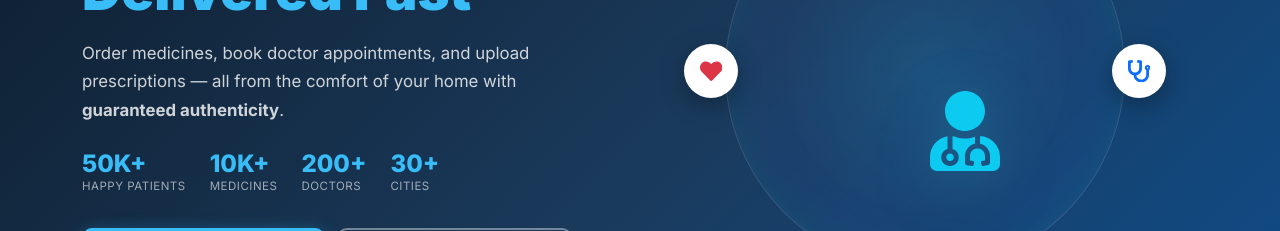
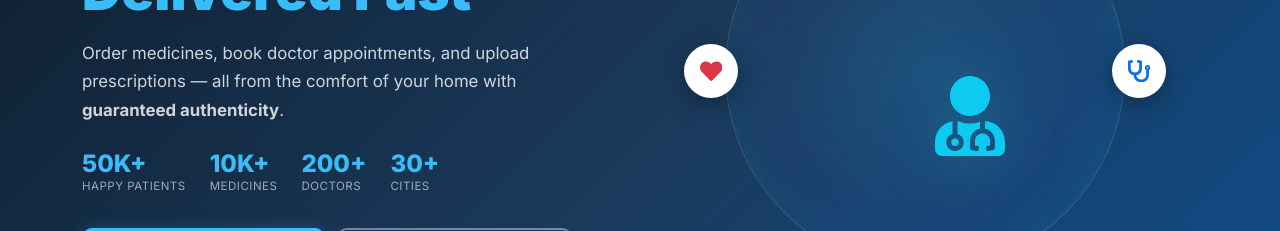
Before and after one commit to AhsanFayyaz13/MedEasy, a React (Vite) app in the folder frontend/: page / in a window 1280 px wide. Shown: the part 293-524 px from the top of the page. Built offline with nearby package versions, Linux system fonts and the light colour scheme; no server answers.

Commit message:
fix: enforce flex square centering on hero doctor icon to resolve text-engine baseline shifts

```diff
--- a/frontend/src/pages/Home.css
+++ b/frontend/src/pages/Home.css
@@ -158,10 +158,15 @@
   position: absolute;
   top: 50%;
   left: 50%;
+  width: 90px;
+  height: 90px;
+  display: flex;
+  align-items: center;
+  justify-content: center;
   transform: translate(-50%, -50%);
-  font-size: 4.5rem;
   filter: drop-shadow(0 12px 28px rgba(0,0,0,0.22));
   animation: pulse 3.5s ease-in-out infinite;
+  z-index: 5;
 }
 @keyframes pulse {
   0%,100% { transform: translate(-50%,-50%) scale(1);   }
```
